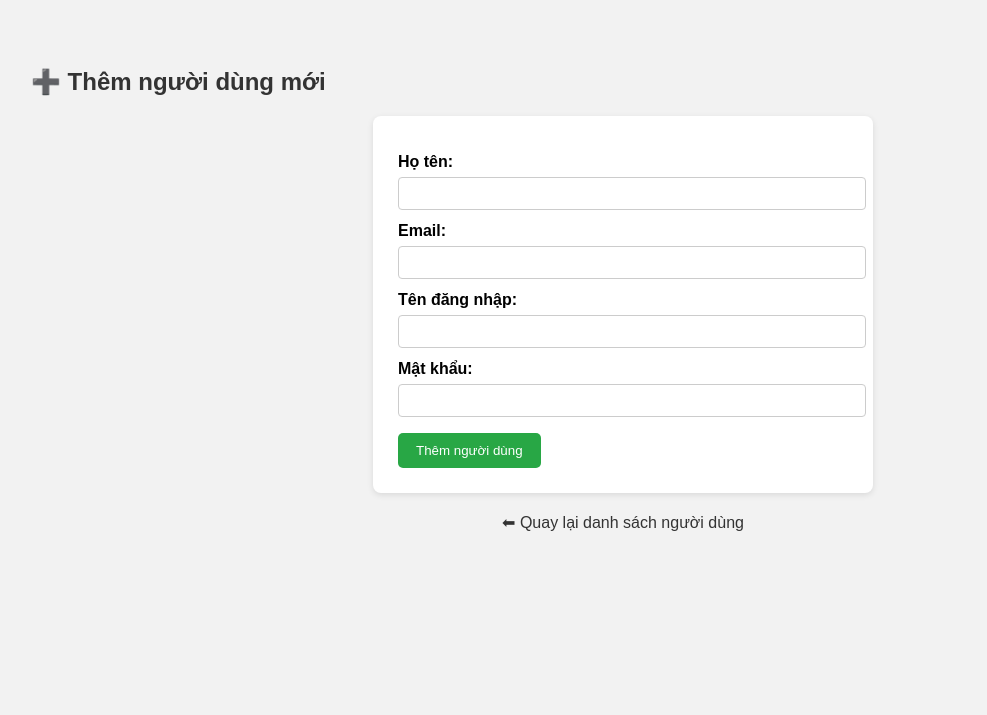
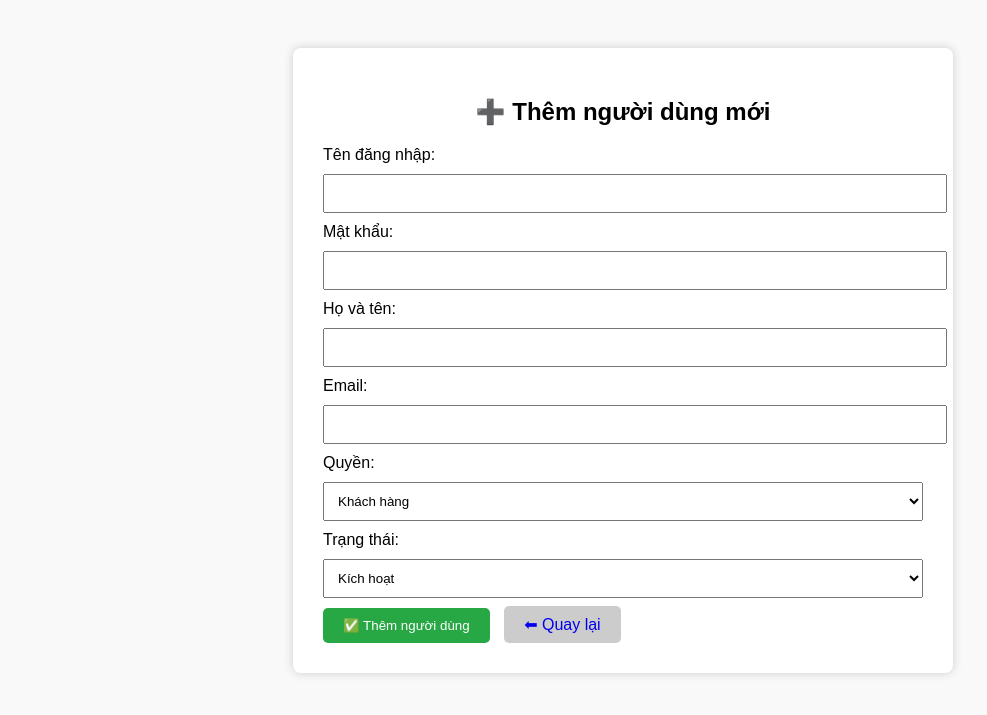
Before and after one commit to VungNguyenYT/jira-webdt, a PHP site: page /admin/add_user.php in a window 1280 px wide. Shown: the top 715 px of the page, without its empty margins (17-1004 px from the left). Run offline with PHP 8.4, Linux system fonts and the light colour scheme; a user stored in the database is signed in.

Commit message:
update chức năng user

```diff
--- a/admin/add_user.php
+++ b/admin/add_user.php
@@ -1,25 +1,22 @@
 <?php
 session_start();
-include '../includes/db.php';
+require_once '../includes/db.php';
 
-// Kiểm tra nếu chưa đăng nhập admin thì chuyển hướng
-if (!isset($_SESSION['admin_logged_in'])) {
-    header("Location: login.php");
+if (!isset($_SESSION['user_id']) || $_SESSION['role'] !== 'admin') {
+    header("Location: ../login.php");
     exit();
 }
 
-// Xử lý khi submit form thêm người dùng
 if ($_SERVER['REQUEST_METHOD'] === 'POST') {
-    $name = trim($_POST['name'] ?? '');
-    $email = trim($_POST['email'] ?? '');
-    $username = trim($_POST['username'] ?? '');
-    $password = $_POST['password'] ?? '';
+    $username = trim($_POST['username']);
+    $password = password_hash($_POST['password'], PASSWORD_DEFAULT);
+    $full_name = $_POST['full_name'];
+    $email = $_POST['email'];
+    $role = $_POST['role'];
+    $status = $_POST['status'];
 
-    // Hash mật khẩu
-    $hashed_password = password_hash($password, PASSWORD_DEFAULT);
-
-    $stmt = $conn->prepare("INSERT INTO users (name, email, username, password, role) VALUES (?, ?, ?, ?, 'user')");
-    $stmt->bind_param("ssss", $name, $email, $username, $hashed_password);
+    $stmt = $conn->prepare("INSERT INTO users (username, password, full_name, email, role, status, created_at) VALUES (?, ?, ?, ?, ?, ?, NOW())");
+    $stmt->bind_param("ssssss", $username, $password, $full_name, $email, $role, $status);
     $stmt->execute();
 
     header("Location: manage_users.php");
@@ -29,80 +26,49 @@ if ($_SERVER['REQUEST_METHOD'] === 'POST') {
 
 <!DOCTYPE html>
 <html lang="vi">
+
 <head>
     <meta charset="UTF-8">
     <title>Thêm người dùng</title>
-    <style>
-        body {
-            font-family: Arial;
-            background-color: #f2f2f2;
-            padding: 40px;
-        }
-        h2 {
-            color: #333;
-        }
-        form {
-            background-color: #fff;
-            padding: 25px;
-            border-radius: 8px;
-            max-width: 450px;
-            margin: auto;
-            box-shadow: 0 2px 6px rgba(0,0,0,0.1);
-        }
-        label {
-            display: block;
-            margin-top: 12px;
-            font-weight: bold;
-        }
-        input[type="text"], input[type="email"], input[type="password"] {
-            width: 100%;
-            padding: 8px;
-            margin-top: 6px;
-            border: 1px solid #ccc;
-            border-radius: 4px;
-        }
-        button {
-            margin-top: 16px;
-            padding: 10px 18px;
-            background-color: #28a745;
-            border: none;
-            color: white;
-            cursor: pointer;
-            border-radius: 5px;
-        }
-        button:hover {
-            background-color: #218838;
-        }
-        a.back-link {
-            display: block;
-            margin-top: 20px;
-            text-align: center;
-            color: #333;
-            text-decoration: none;
-        }
-    </style>
 </head>
-<body>
 
-<h2>➕ Thêm người dùng mới</h2>
+<body style="font-family: sans-serif; background-color: #f9f9f9; padding: 40px;">
+    <div
+        style="max-width: 600px; margin: auto; background: white; padding: 30px; border-radius: 8px; box-shadow: 0 0 10px #ccc;">
+        <h2 style="text-align: center;">➕ Thêm người dùng mới</h2>
+        <form method="POST">
+            <label>Tên đăng nhập:</label>
+            <input type="text" name="username" required style="width: 100%; padding: 10px; margin: 10px 0;">
 
-<form method="POST">
-    <label for="name">Họ tên:</label>
-    <input type="text" name="name" id="name" required>
+            <label>Mật khẩu:</label>
+            <input type="password" name="password" required style="width: 100%; padding: 10px; margin: 10px 0;">
 
-    <label for="email">Email:</label>
-    <input type="email" name="email" id="email" required>
+            <label>Họ và tên:</label>
+            <input type="text" name="full_name" required style="width: 100%; padding: 10px; margin: 10px 0;">
 
-    <label for="username">Tên đăng nhập:</label>
-    <input type="text" name="username" id="username" required>
+            <label>Email:</label>
+            <input type="email" name="email" required style="width: 100%; padding: 10px; margin: 10px 0;">
 
-    <label for="password">Mật khẩu:</label>
-    <input type="password" name="password" id="password" required>
+            <label>Quyền:</label>
+            <select name="role" style="width: 100%; padding: 10px; margin: 10px 0;">
+                <option value="customer">Khách hàng</option>
+                <option value="admin">Quản trị</option>
+            </select>
 
-    <button type="submit">Thêm người dùng</button>
-</form>
+            <label>Trạng thái:</label>
+            <select name="status" style="width: 100%; padding: 10px; margin: 10px 0;">
+                <option value="active">Kích hoạt</option>
+                <option value="inactive">Vô hiệu</option>
+            </select>
 
-<a href="manage_users.php" class="back-link">⬅ Quay lại danh sách người dùng</a>
+            <button type="submit"
+                style="padding: 10px 20px; background: #28a745; color: white; border: none; border-radius: 5px;">✅ Thêm
+                người dùng</button>
+            <a href="manage_users.php"
+                style="margin-left: 10px; padding: 10px 20px; background: #ccc; text-decoration: none; border-radius: 5px;">⬅
+                Quay lại</a>
+        </form>
+    </div>
+</body>
 
-</body>
 </html>
```
Also changed, not shown: admin/delete_user.php (added, +40 -0 lines), admin/edit_user.php (+43 -77 lines), admin/manage_users.php (+37 -37 lines).
